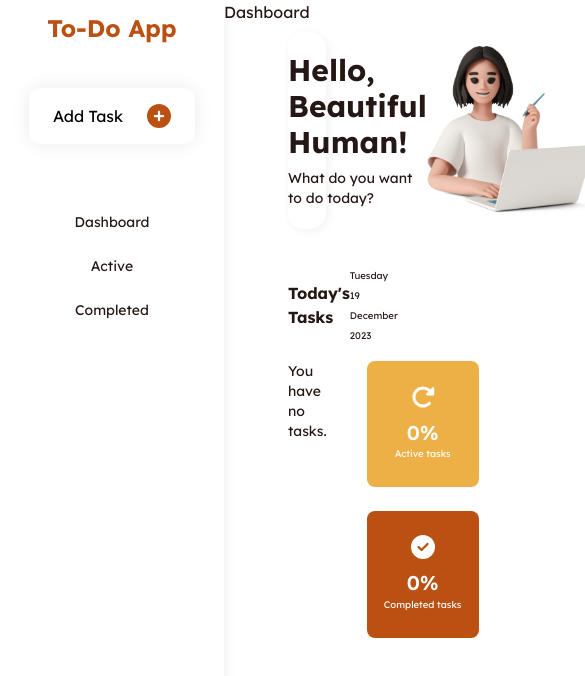
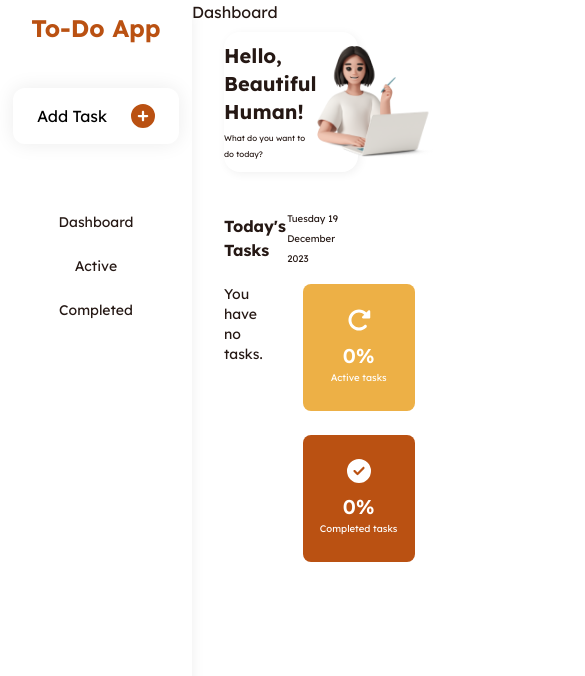
Before and after one commit to syahba/todo-list, a React (Vite) app: page / in a window 390 px wide. Shown: the top 676 px of the page, 585 px wide, since content can reach past the window. Built offline with nearby package versions, Linux system fonts and the light colour scheme.

Commit message:
styling responsive to tablet

```diff
--- a/src/components/Dashboard.jsx
+++ b/src/components/Dashboard.jsx
@@ -26,7 +26,7 @@ function Dashboard() {
         <div className="hero">
           <div className="hero-text">
             <h1 className="hero-title">Hello, Beautiful Human!</h1>
-            <p className="text-sm">What do you want to do today?</p>
+            <p className="hero-desc">What do you want to do today?</p>
           </div>
           <img className="hero-img" src={hero} alt="working-women" />
         </div>
--- a/src/index.css
+++ b/src/index.css
@@ -43,3 +43,13 @@ p {
 .task-section {
   @apply flex flex-col justify-between;
 }
+
+@media screen and (max-width: 800px) {
+  .main {
+    margin-left: 12rem;
+  }
+
+  .content {
+    margin: 0 2rem;
+  }
+}
--- a/src/styles/Dashboard.css
+++ b/src/styles/Dashboard.css
@@ -5,6 +5,10 @@
 
 .hero-title {
   @apply text-3xl font-bold mb-2;
+}
+
+.hero-desc {
+  @apply text-sm;
 }
 
 .hero-img {
@@ -19,3 +23,27 @@
 .stats {
   @apply flex flex-col justify-center;
 }
+
+@media screen and (max-width: 930px) {
+  .hero-title {
+    @apply text-2xl mb-1;
+  }
+
+  .hero-desc {
+    @apply text-xs;
+  }
+
+  .hero-img {
+    max-width: 8rem;
+  }
+}
+
+@media screen and (max-width: 800px) {
+  .hero-title {
+    @apply text-xl;
+  }
+
+  .hero-desc {
+    font-size: 0.5rem;
+  }
+}
--- a/src/styles/Sidebar.css
+++ b/src/styles/Sidebar.css
@@ -18,3 +18,13 @@
 .nav-item:hover {
   background-color: var(--primary-color);
 }
+
+@media screen and (max-width: 800px) {
+  .sidebar {
+    max-width: 12rem;
+  }
+
+  .nav-item {
+    width: 12rem;
+  }
+}
--- a/src/styles/Task.css
+++ b/src/styles/Task.css
@@ -21,3 +21,7 @@
 .task-item {
   @apply flex items-center;
 }
+
+.task-desc {
+  flex-wrap: wrap;
+}
```
